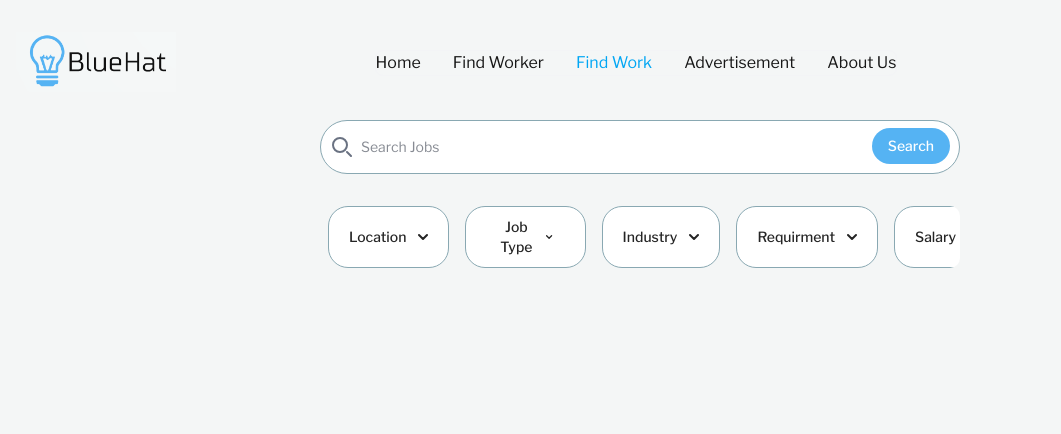
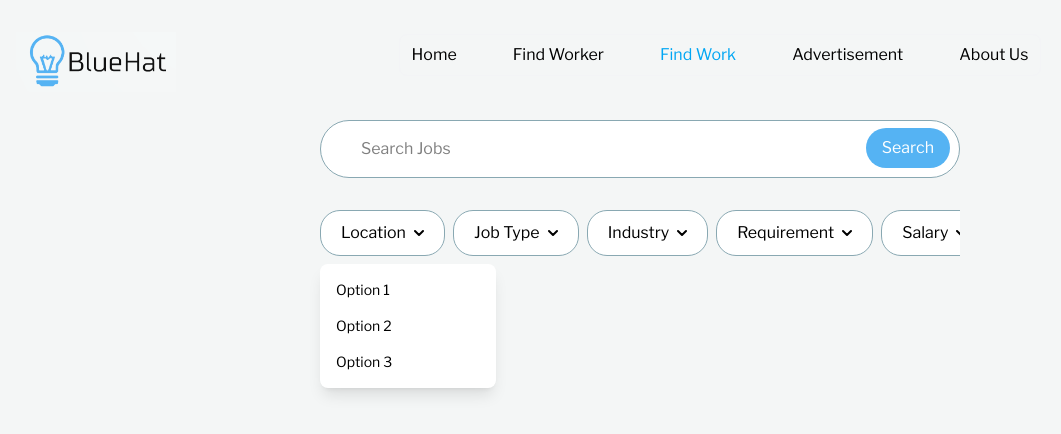
Before and after one commit to mxrxxsv/bluehat, a React (Vite) app: page /findwork in a window 1280 px wide. Both pictures are taken after a click on the button "Location". Shown: the top 434 px of the page, without its empty margins (0-1061 px from the left). Built offline with nearby package versions, Linux system fonts and the light colour scheme.

Commit message:
Updating the dropdown filter for FindWork

```diff
--- a/src/FindWork.jsx
+++ b/src/FindWork.jsx
@@ -1,10 +1,27 @@
-import React, { useState } from "react";
+import React, { useState, useRef, useEffect } from "react";
 import './App.css';
 import logo from './assets/BlueHat_logo.png';
 import { Link } from "react-router-dom";
 
 const FindWork = () => {
     const [isOpen, setIsOpen] = useState(false);
+    const [dropdownOpen, setDropdownOpen] = useState(null);
+    const buttonRefs = useRef({});
+    const [dropdownPosition, setDropdownPosition] = useState({ top: 0, left: 0 });
+
+    const toggleDropdown = (key) => {
+        setDropdownOpen((prev) => (prev === key ? null : key));
+    };
+
+    useEffect(() => {
+        if (dropdownOpen && buttonRefs.current[dropdownOpen]) {
+            const rect = buttonRefs.current[dropdownOpen].getBoundingClientRect();
+            setDropdownPosition({
+                top: rect.bottom + window.scrollY + 8,
+                left: rect.left + window.scrollX,
+            });
+        }
+    }, [dropdownOpen]);
 
     return (
         <>
@@ -14,10 +31,9 @@ const FindWork = () => {
                         <img src={logo} className="h-10 w-28 md:h-15 md:w-40" alt="Flowbite Logo" />
                     </Link>
                     <div className="flex md:items-center md:space-x-4 md:order-2">
-                        <div className="w-38 h-10"></div>
                         <button
                             type="button"
-                            className="inline-flex items-center p-2 w-10 h-10 justify-center text-sm text-gray-500 rounded-lg md:hidden hover:bg-gray-100 focus:outline-none focus:ring-2 focus:ring-gray-200 dark:text-gray-400 dark:hover:bg-gray-700 dark:focus:ring-gray-600"
+                            className="inline-flex items-center p-2 w-10 h-10 justify-center text-sm text-gray-500 rounded-lg md:hidden hover:bg-gray-100 focus:outline-none focus:ring-2 focus:ring-gray-200"
                             aria-controls="navbar-sticky"
                             aria-expanded={isOpen}
                             onClick={() => setIsOpen(!isOpen)}
@@ -29,175 +45,59 @@ const FindWork = () => {
                         </button>
                     </div>
                     <div className={`items-end h-10 pb-1.5 justify-between w-full md:flex md:w-auto md:order-1 ${isOpen ? "block" : "hidden"}`} id="navbar-sticky">
-                        <ul className="flex flex-col p-4 md:p-0 mt-4 font-regular border border-gray-100 rounded-lg md:space-x-8 rtl:space-x-reverse md:flex-row bg-[#f4f6f6]">
-                            <li>
-                                <Link to="/bluehat" className="block py-2 px-3 text-neutral-900 rounded-sm hover:bg-gray-100 md:hover:bg-transparent md:hover:text-sky-500 md:p-0">Home</Link>
-                            </li>
-                            <li>
-                                <a href="#" className="block py-2 px-3 text-neutral-900 rounded-sm hover:bg-gray-100 md:hover:bg-transparent md:hover:text-sky-500 md:p-0">Find Worker</a>
-                            </li>
-                            <li>
-                                <Link to="/findwork" className="block py-2 px-3 text-sky-500  rounded-sm md:bg-transparent md:text-sky-500 md:p-0" aria-current="page">Find Work</Link>
-                            </li>
-                            <li>
-                                <a href="#" className="block py-2 px-3 text-neutral-900 rounded-sm hover:bg-gray-100 md:hover:bg-transparent md:hover:text-sky-500 md:p-0">Advertisement</a>
-                            </li>
-                            <li>
-                                <a href="#" className="block py-2 px-3 text-neutral-900 rounded-sm hover:bg-gray-100 md:hover:bg-transparent md:hover:text-sky-500 md:p-0">About Us</a>
-                            </li>
+                        <ul className="flex flex-col p-4 md:p-0 mt-4 border border-gray-100 rounded-lg md:space-x-8 md:flex-row bg-[#f4f6f6]">
+                            <li><Link to="/bluehat" className="block py-2 px-3 hover:text-sky-500">Home</Link></li>
+                            <li><a href="#" className="block py-2 px-3 hover:text-sky-500">Find Worker</a></li>
+                            <li><Link to="/findwork" className="block py-2 px-3 text-sky-500" aria-current="page">Find Work</Link></li>
+                            <li><a href="#" className="block py-2 px-3 hover:text-sky-500">Advertisement</a></li>
+                            <li><a href="#" className="block py-2 px-3 hover:text-sky-500">About Us</a></li>
                         </ul>
                     </div>
                 </div>
             </nav>
 
-            {/*  */}
-
-
-            <form class="mt-25 mx-5 md:mt-30 md:mx-80">
-                <label for="default-search" class="mb-2 text-sm font-medium text-gray-900 sr-only dark:text-white">Search</label>
-                <div class="relative">
-                    <div class="absolute inset-y-0 start-0 flex items-center ps-3 pointer-events-none">
-                        <svg class="w-5 h-5 text-gray-500 dark:text-gray-400" aria-hidden="true" xmlns="http://www.w3.org/2000/svg" fill="none" viewBox="0 0 20 20">
-                            <path stroke="currentColor" stroke-linecap="round" stroke-linejoin="round" stroke-width="2" d="m19 19-4-4m0-7A7 7 0 1 1 1 8a7 7 0 0 1 14 0Z" />
-                        </svg>
-                    </div>
-                    <input type="search" id="default-search" class="block w-full p-4 ps-10 text-sm text-gray-900 border border-[#89A8B2] rounded-[30px] bg-white focus:ring-blue-500 focus:border-[#55b3f3]" placeholder="Search Jobs" required />
-                    <button type="submit" class="text-white absolute end-2.5 bottom-2.5 bg-[#55b3f3] hover:bg-blue-300 focus:ring-4 focus:outline-none focus:ring-blue-300 font-medium rounded-[20px] text-sm px-4 py-2">Search</button>
+            <form className="mt-25 mx-5 md:mt-30 md:mx-80">
+                <label htmlFor="default-search" className="sr-only">Search</label>
+                <div className="relative">
+                    <input type="search" id="default-search" className="block w-full p-4 pl-10 border border-[#89A8B2] rounded-[30px] bg-white" placeholder="Search Jobs" required />
+                    <button type="submit" className="text-white absolute right-2.5 bottom-2.5 bg-[#55b3f3] rounded-[20px] px-4 py-2">Search</button>
                 </div>
             </form>
 
+            <div className="relative">
+                <div className="flex flex-row overflow-auto scrollbar-hide whitespace-nowrap snap-x snap-mandatory mx-5 mt-4 md:mx-80 md:my-8 gap-2">
+                    {["Location", "Job Type", "Industry", "Requirement", "Salary"].map((filter) => (
+                        <div key={filter} className="relative">
+                            <button
+                                ref={(el) => (buttonRefs.current[filter] = el)}
+                                onClick={() => toggleDropdown(filter)}
+                                className="bg-white hover:bg-[#f6f6f6] rounded-[20px] px-5 py-2.5 border border-[#89A8B2] flex items-center">
+                                {filter}
+                                <svg className="w-2.5 h-2.5 ml-2" aria-hidden="true" xmlns="http://www.w3.org/2000/svg" fill="none" viewBox="0 0 10 6">
+                                    <path stroke="currentColor" strokeLinecap="round" strokeLinejoin="round" strokeWidth="2" d="m1 1 4 4 4-4" />
+                                </svg>
+                            </button>
+                        </div>
+                    ))}
+                </div>
 
-            <div className="flex flex-direction-row mx-5 my-4 overflow-hidden overflow-scrol snap-x rounded-[10px] md:mx-80 md:my-8 ">
-
-
-
-
-            <button id="dropdownDefaultButton" data-dropdown-toggle="dropdown" class="bg-white hover:bg-[#f6f6f6] font-medium rounded-[20px] text-[#252525] text-sm  px-5 py-2.5 text-center inline-flex items-center border border-[#89A8B2] mx-2" type="button">Location<svg class="w-2.5 h-2.5 ms-3" aria-hidden="true" xmlns="http://www.w3.org/2000/svg" fill="none" viewBox="0 0 10 6">
-                <path stroke="currentColor" stroke-linecap="round" stroke-linejoin="round" stroke-width="2" d="m1 1 4 4 4-4" />
-            </svg>
-            </button>
-
-            <div id="dropdown" class="z-10 hidden bg-white divide-y divide-gray-100 rounded-lg shadow-sm w-44 dark:bg-gray-700">
-                <ul class="py-2 text-sm text-gray-700 dark:text-gray-200" aria-labelledby="dropdownDefaultButton">
-                    <li>
-                        <a href="#" class="block px-4 py-2 hover:bg-gray-100 dark:hover:bg-gray-600 dark:hover:text-white">Dashboard</a>
-                    </li>
-                    <li>
-                        <a href="#" class="block px-4 py-2 hover:bg-gray-100 dark:hover:bg-gray-600 dark:hover:text-white">Settings</a>
-                    </li>
-                    <li>
-                        <a href="#" class="block px-4 py-2 hover:bg-gray-100 dark:hover:bg-gray-600 dark:hover:text-white">Earnings</a>
-                    </li>
-                    <li>
-                        <a href="#" class="block px-4 py-2 hover:bg-gray-100 dark:hover:bg-gray-600 dark:hover:text-white">Sign out</a>
-                    </li>
-                </ul>
+                {dropdownOpen && (
+                    <div
+                        className="fixed w-44 bg-white divide-y divide-gray-100 rounded-lg shadow-lg z-50"
+                        style={{ top: dropdownPosition.top, left: dropdownPosition.left }}
+                    >
+                        <ul className="py-2 text-sm">
+                            {["Option 1", "Option 2", "Option 3"].map((option, index) => (
+                                <li key={index}>
+                                    <a href="#" className="block px-4 py-2 hover:bg-gray-100">{option}</a>
+                                </li>
+                            ))}
+                        </ul>
+                    </div>
+                )}
             </div>
-
-
-
-            <button id="dropdownDefaultButton" data-dropdown-toggle="dropdown" class="bg-white hover:bg-[#f6f6f6] font-medium rounded-[20px] text-[#252525] text-sm  px-8 py-2.5 text-center inline-flex items-center border border-[#89A8B2] mx-2" type="button">Job Type<svg class="w-2.5 h-2.5 ms-3" aria-hidden="true" xmlns="http://www.w3.org/2000/svg" fill="none" viewBox="0 0 10 6">
-                <path stroke="currentColor" stroke-linecap="round" stroke-linejoin="round" stroke-width="2" d="m1 1 4 4 4-4" />
-            </svg>
-            </button>
-
-            <div id="dropdown" class="z-10 hidden bg-white divide-y divide-gray-100 rounded-lg shadow-sm w-44 dark:bg-gray-700">
-                <ul class="py-2 text-sm text-gray-700 dark:text-gray-200" aria-labelledby="dropdownDefaultButton">
-                    <li>
-                        <a href="#" class="block px-4 py-2 hover:bg-gray-100 dark:hover:bg-gray-600 dark:hover:text-white">Dashboard</a>
-                    </li>
-                    <li>
-                        <a href="#" class="block px-4 py-2 hover:bg-gray-100 dark:hover:bg-gray-600 dark:hover:text-white">Settings</a>
-                    </li>
-                    <li>
-                        <a href="#" class="block px-4 py-2 hover:bg-gray-100 dark:hover:bg-gray-600 dark:hover:text-white">Earnings</a>
-                    </li>
-                    <li>
-                        <a href="#" class="block px-4 py-2 hover:bg-gray-100 dark:hover:bg-gray-600 dark:hover:text-white">Sign out</a>
-                    </li>
-                </ul>
-            </div>
-
-
-            <button id="dropdownDefaultButton" data-dropdown-toggle="dropdown" class="bg-white hover:bg-[#f6f6f6] font-medium rounded-[20px] text-[#252525] text-sm  px-5 py-2.5 text-center inline-flex items-center border border-[#89A8B2] mx-2" type="button">Industry<svg class="w-2.5 h-2.5 ms-3" aria-hidden="true" xmlns="http://www.w3.org/2000/svg" fill="none" viewBox="0 0 10 6">
-                <path stroke="currentColor" stroke-linecap="round" stroke-linejoin="round" stroke-width="2" d="m1 1 4 4 4-4" />
-            </svg>
-            </button>
-
-            <div id="dropdown" class="z-10 hidden bg-white divide-y divide-gray-100 rounded-lg shadow-sm w-44 dark:bg-gray-700">
-                <ul class="py-2 text-sm text-gray-700 dark:text-gray-200" aria-labelledby="dropdownDefaultButton">
-                    <li>
-                        <a href="#" class="block px-4 py-2 hover:bg-gray-100 dark:hover:bg-gray-600 dark:hover:text-white">Dashboard</a>
-                    </li>
-                    <li>
-                        <a href="#" class="block px-4 py-2 hover:bg-gray-100 dark:hover:bg-gray-600 dark:hover:text-white">Settings</a>
-                    </li>
-                    <li>
-                        <a href="#" class="block px-4 py-2 hover:bg-gray-100 dark:hover:bg-gray-600 dark:hover:text-white">Earnings</a>
-                    </li>
-                    <li>
-                        <a href="#" class="block px-4 py-2 hover:bg-gray-100 dark:hover:bg-gray-600 dark:hover:text-white">Sign out</a>
-                    </li>
-                </ul>
-            </div>
-
-
-            <button id="dropdownDefaultButton" data-dropdown-toggle="dropdown" class="bg-white hover:bg-[#f6f6f6] font-medium rounded-[20px] text-[#252525] text-sm  px-5 py-2.5 text-center inline-flex items-center border border-[#89A8B2] mx-2" type="button">Requirment<svg class="w-2.5 h-2.5 ms-3" aria-hidden="true" xmlns="http://www.w3.org/2000/svg" fill="none" viewBox="0 0 10 6">
-                <path stroke="currentColor" stroke-linecap="round" stroke-linejoin="round" stroke-width="2" d="m1 1 4 4 4-4" />
-            </svg>
-            </button>
-
-            <div id="dropdown" class="z-10 hidden bg-white divide-y divide-gray-100 rounded-lg shadow-sm w-44 dark:bg-gray-700">
-                <ul class="py-2 text-sm text-gray-700 dark:text-gray-200" aria-labelledby="dropdownDefaultButton">
-                    <li>
-                        <a href="#" class="block px-4 py-2 hover:bg-gray-100 dark:hover:bg-gray-600 dark:hover:text-white">Dashboard</a>
-                    </li>
-                    <li>
-                        <a href="#" class="block px-4 py-2 hover:bg-gray-100 dark:hover:bg-gray-600 dark:hover:text-white">Settings</a>
-                    </li>
-                    <li>
-                        <a href="#" class="block px-4 py-2 hover:bg-gray-100 dark:hover:bg-gray-600 dark:hover:text-white">Earnings</a>
-                    </li>
-                    <li>
-                        <a href="#" class="block px-4 py-2 hover:bg-gray-100 dark:hover:bg-gray-600 dark:hover:text-white">Sign out</a>
-                    </li>
-                </ul>
-            </div>
-
-
-            <button id="dropdownDefaultButton" data-dropdown-toggle="dropdown" class="bg-white hover:bg-[#f6f6f6] font-medium rounded-[20px] text-[#252525] text-sm  px-5 py-2.5 text-center inline-flex items-center border border-[#89A8B2] mx-2" type="button">Salary<svg class="w-2.5 h-2.5 ms-3" aria-hidden="true" xmlns="http://www.w3.org/2000/svg" fill="none" viewBox="0 0 10 6">
-                <path stroke="currentColor" stroke-linecap="round" stroke-linejoin="round" stroke-width="2" d="m1 1 4 4 4-4" />
-            </svg>
-            </button>
-
-            <div id="dropdown" class="z-10 hidden bg-white divide-y divide-gray-100 rounded-lg shadow-sm w-44 dark:bg-gray-700">
-                <ul class="py-2 text-sm text-gray-700 dark:text-gray-200" aria-labelledby="dropdownDefaultButton">
-                    <li>
-                        <a href="#" class="block px-4 py-2 hover:bg-gray-100 dark:hover:bg-gray-600 dark:hover:text-white">Dashboard</a>
-                    </li>
-                    <li>
-                        <a href="#" class="block px-4 py-2 hover:bg-gray-100 dark:hover:bg-gray-600 dark:hover:text-white">Settings</a>
-                    </li>
-                    <li>
-                        <a href="#" class="block px-4 py-2 hover:bg-gray-100 dark:hover:bg-gray-600 dark:hover:text-white">Earnings</a>
-                    </li>
-                    <li>
-                        <a href="#" class="block px-4 py-2 hover:bg-gray-100 dark:hover:bg-gray-600 dark:hover:text-white">Sign out</a>
-                    </li>
-                </ul>
-            </div>
-
-
-            {/*  */}
-
-            </div>
-
-
-
-
-
         </>
     );
-}
+};
 
 export default FindWork;
```
